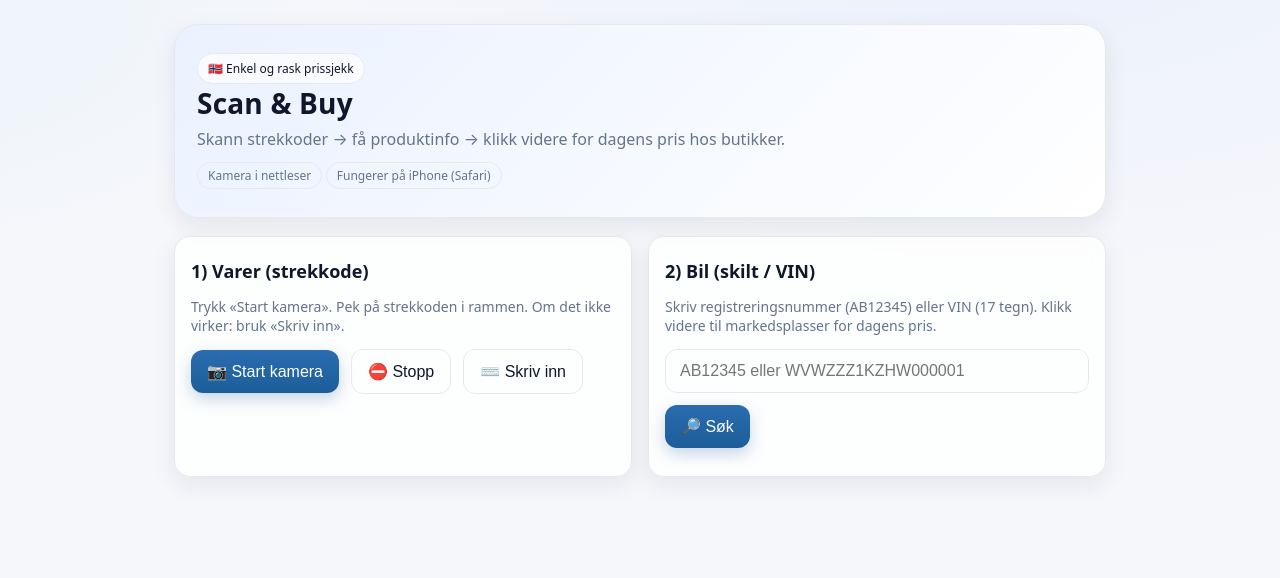
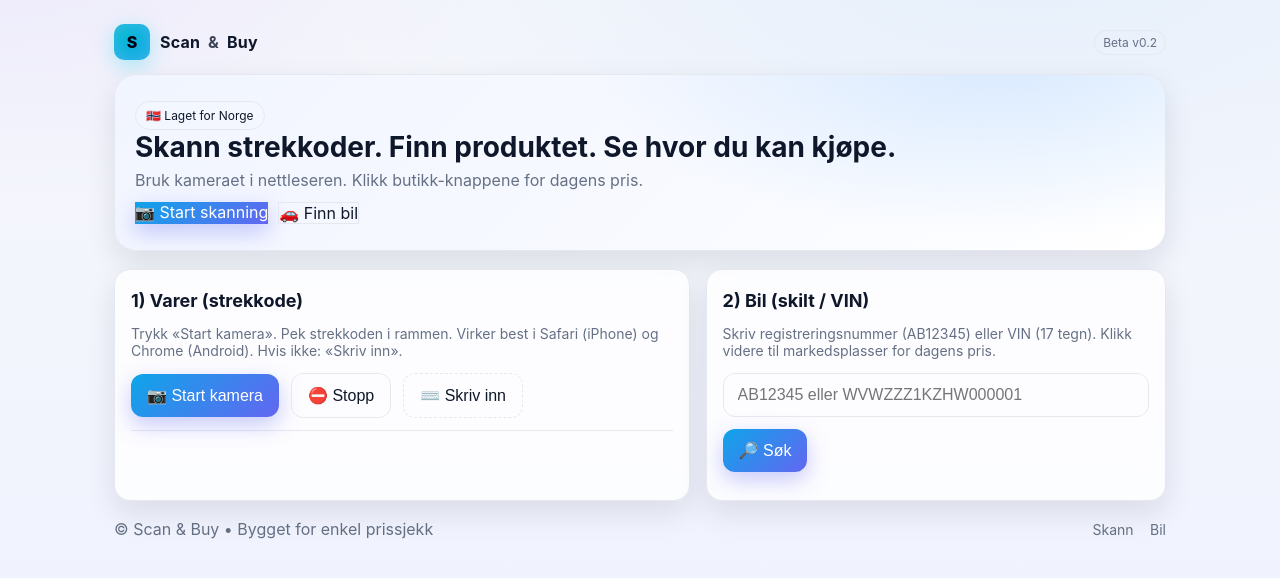
Before and after one commit to MrNoire/Finder, a plain HTML site: page index.html in a window 1280 px wide. Drawn offline with Linux system fonts and the light colour scheme.

Commit message:
Update index.html

```diff
--- a/index.html
+++ b/index.html
@@ -6,130 +6,141 @@
   <title>Scan & Buy — Norge</title>
   <meta name="color-scheme" content="light dark">
   <style>
-    /* ------------ THEME & RESET ------------ */
+    /* ---------- THEME ---------- */
     :root{
-      --bg: #f6f7fb;
-      --panel: #ffffffcc; /* glass */
-      --ink: #0f172a;
-      --muted:#64748b;
-      --brand:#2b6cb0;
-      --brand-2:#1C5D99;
-      --line:#e6e8ef;
-      --shadow: 0 8px 24px rgba(16,24,40,.08);
-      --radius: 16px;
+      --bg:#0b1220;
+      --bg2:#0d1630;
+      --grad1:#0ea5e9; /* cyan */
+      --grad2:#6366f1; /* indigo */
+      --panel:#0f1b2c99;  /* glass */
+      --lift:#14243d;     /* panel base */
+      --ink:#e6e8ef;
+      --muted:#9aa7bf;
+      --line:#1f2b45;
+      --brand:#7cc3ff;
+      --accent:#22d3ee;
+      --radius:16px;
+      --shadow:0 10px 28px rgba(0,0,0,.45);
     }
-    @media (prefers-color-scheme: dark){
+    @media (prefers-color-scheme: light){
       :root{
-        --bg:#0b1220;
-        --panel:#121a2acc;
-        --ink:#e6e8ef;
-        --muted:#98a2b3;
-        --brand:#6ea8ff;
-        --brand-2:#7bb4ff;
-        --line:#263042;
-        --shadow: 0 8px 24px rgba(0,0,0,.35);
+        --bg:#f6f7fb; --bg2:#eef2ff;
+        --panel:#ffffffcc; --lift:#ffffff;
+        --ink:#0f172a; --muted:#667085; --line:#e6e8ef;
+        --brand:#1C5D99; --accent:#06b6d4;
+        --shadow:0 12px 30px rgba(16,24,40,.10);
       }
     }
     *{box-sizing:border-box}
     html,body{height:100%}
     body{
-      margin:0;
-      color:var(--ink);
+      margin:0; color:var(--ink);
       background:
-        radial-gradient(1200px 600px at 80% -10%, #bcd3ff33, transparent 60%),
-        radial-gradient(900px 500px at -10% 0%, #c2e9fb33, transparent 55%),
-        var(--bg);
-      font-family: ui-sans-serif, system-ui, -apple-system, Segoe UI, Roboto, Arial;
+        radial-gradient(1200px 600px at 80% -10%, #70b8ff22, transparent 60%),
+        radial-gradient(950px 520px at 0% -10%, #a78bfa22, transparent 55%),
+        linear-gradient(180deg, var(--bg), var(--bg2));
+      font-family: ui-sans-serif, -apple-system, system-ui, Segoe UI, Roboto, Arial;
     }
-    a{color:inherit}
-    .wrap{max-width:980px;margin:0 auto;padding:24px}
+    a{color:inherit; text-decoration:none}
+    .wrap{max-width:1100px; margin:0 auto; padding:24px}
 
-    /* ------------ HEADER / HERO ------------ */
+    /* ---------- HEADER / BRAND ---------- */
+    .topbar{display:flex; align-items:center; justify-content:space-between; margin-bottom:14px}
+    .brand{display:flex; align-items:center; gap:10px}
+    .logo{
+      width:36px; height:36px; border-radius:10px;
+      background: radial-gradient(circle at 30% 30%, var(--accent), var(--grad1));
+      box-shadow:0 6px 20px rgba(34,211,238,.35), inset 0 0 18px #ffffff33;
+      display:flex; align-items:center; justify-content:center; color:#001;
+      font-weight:800;
+    }
+    .brandname{font-weight:700; letter-spacing:.2px}
+    .version{color:var(--muted); font-size:12px; border:1px solid var(--line); padding:4px 8px; border-radius:999px}
+
+    /* ---------- HERO ---------- */
     .hero{
       position:relative; overflow:hidden;
-      border-radius: calc(var(--radius) + 8px);
-      background: linear-gradient(135deg, #eaf2ff 0%, #f3f7ff 40%, #ffffff 100%);
-      padding: 28px 22px;
-      border: 1px solid var(--line);
+      border:1px solid var(--line);
+      border-radius: calc(var(--radius) + 6px);
+      background:
+        radial-gradient(600px 280px at 85% -10%, #93c5fd33, transparent 60%),
+        linear-gradient(135deg, #101c33 0%, #0f1a2f 60%, #0e182b 100%);
+      padding:26px 20px;
       box-shadow: var(--shadow);
     }
-    @media (prefers-color-scheme: dark){
-      .hero{background: linear-gradient(135deg,#0f1c33 0%,#0f1a2a 60%,#0d1524 100%);}
+    @media (prefers-color-scheme: light){
+      .hero{
+        background:
+          radial-gradient(700px 300px at 85% -10%, #93c5fd55, transparent 60%),
+          linear-gradient(135deg, #f1f5ff 0%, #f7f9ff 50%, #ffffff 100%);
+      }
     }
-    .hero h1{margin:0 0 6px 0; font-size:28px; letter-spacing:.2px}
+    .hero h1{margin:0 0 6px; font-size:28px}
     .hero p{margin:0; color:var(--muted)}
     .badge{
       display:inline-flex; gap:8px; align-items:center;
       font-size:12px; padding:6px 10px; border-radius:999px;
-      background:#ffffffaa; border:1px solid var(--line); backdrop-filter: blur(8px);
+      background:#ffffff22; border:1px solid var(--line); backdrop-filter: blur(8px);
     }
-    @media (prefers-color-scheme: dark){ .badge{background:#1a2438aa;} }
+    .heroRow{display:flex; gap:18px; align-items:center; justify-content:space-between}
+    .heroActions{display:flex; gap:10px; flex-wrap:wrap}
 
-    /* ------------ LAYOUT ------------ */
-    .grid{display:grid; grid-template-columns:1fr 1fr; gap:16px; margin-top:18px}
-    @media (max-width:820px){ .grid{grid-template-columns:1fr} }
-
+    /* ---------- GRID & CARDS ---------- */
+    .grid{display:grid; grid-template-columns:1.25fr 1fr; gap:16px; margin-top:18px}
+    @media (max-width:980px){ .grid{grid-template-columns:1fr} }
     .card{
-      position:relative;
-      background: var(--panel);
+      background: linear-gradient(180deg, var(--panel), var(--panel));
       border:1px solid var(--line);
       border-radius: var(--radius);
-      padding:16px;
       box-shadow: var(--shadow);
-      backdrop-filter: blur(8px);
-      -webkit-backdrop-filter: blur(8px);
-      animation: fadeIn .4s ease both;
+      backdrop-filter: blur(10px); -webkit-backdrop-filter: blur(10px);
+      padding:16px; position:relative; overflow:hidden;
+      animation:fadeIn .4s ease both;
     }
-    @keyframes fadeIn{ from{opacity:0; transform:translateY(6px)} to{opacity:1; transform:none} }
-
-    h3{margin:6px 0 8px 0; font-size:18px}
+    @keyframes fadeIn{from{opacity:0; transform:translateY(6px)} to{opacity:1; transform:none}}
+    h3{margin:4px 0 8px; font-size:18px}
     .muted{color:var(--muted); font-size:14px}
     .row{display:flex; gap:12px; flex-wrap:wrap; align-items:center}
-    .spacer{height:10px}
-    .divider{height:1px;background:var(--line);margin:12px 0}
+    .divider{height:1px; background:var(--line); margin:12px 0}
+    .hint{font-size:12px; color:var(--muted)}
 
-    /* ------------ CONTROLS ------------ */
+    /* ---------- CONTROLS ---------- */
     button{
       border:0; cursor:pointer; font-size:16px; padding:12px 16px;
-      border-radius:12px; transition: transform .05s ease, box-shadow .2s ease, background .2s;
+      border-radius:12px; transition: transform .05s ease, box-shadow .2s ease;
     }
-    .btn-primary{ background:linear-gradient(180deg,var(--brand),var(--brand-2)); color:#fff; box-shadow: 0 6px 16px rgba(28,93,153,.25) }
-    .btn-primary:active{ transform: translateY(1px) }
-    .btn-ghost{ background: transparent; color:var(--ink); border:1px solid var(--line) }
-    .btn-outline{ background:#ffffff11; color:var(--ink); border:1px dashed var(--line) }
+    .btn-primary{ color:#fff; background:linear-gradient(135deg, var(--grad1), var(--grad2));
+      box-shadow:0 8px 22px rgba(99,102,241,.35) }
+    .btn-primary:active{ transform:translateY(1px) }
+    .btn-ghost{ background:transparent; color:var(--ink); border:1px solid var(--line) }
+    .btn-dash{ background:transparent; color:var(--ink); border:1px dashed var(--line) }
     input{
       width:100%; padding:12px 14px; border-radius:12px;
       border:1px solid var(--line); background:transparent; color:var(--ink); font-size:16px
     }
 
-    /* ------------ MEDIA ------------ */
+    /* ---------- MEDIA ---------- */
     video{width:100%; border-radius:14px; background:#000; display:none}
 
-    /* scan overlay frame */
-    .scan-frame{
-      position:absolute; inset:0; pointer-events:none; display:none;
-    }
+    /* scan overlay */
+    .scan-frame{position:absolute; inset:0; pointer-events:none; display:none}
     .scan-frame:before{
-      content:""; position:absolute; left:50%; top:50%; width:72%; max-width:560px; height:38%;
+      content:""; position:absolute; left:50%; top:50%; width:78%; max-width:620px; height:38%;
       transform: translate(-50%,-50%);
-      border:2px solid #5aa7ff; border-radius:14px; box-shadow:0 0 0 9999px rgba(0,0,0,.35) inset;
+      border:2px solid #60a5fa; border-radius:14px; box-shadow:0 0 0 9999px rgba(0,0,0,.45) inset;
     }
 
-    /* ------------ LISTS ------------ */
+    /* ---------- OFFERS / LISTS ---------- */
     .offers{display:grid; grid-template-columns:1fr 1fr; gap:10px}
     @media (max-width:640px){ .offers{grid-template-columns:1fr} }
     .offer{
       display:flex; justify-content:space-between; align-items:center; gap:8px;
-      padding:12px; border:1px solid var(--line); border-radius:12px; background:#ffffff88;
-    }
-    @media (prefers-color-scheme: dark){ .offer{background:#0f1b2c88;} }
-    .chip{
-      display:inline-flex; align-items:center; gap:6px;
-      padding:4px 10px; border-radius:999px; border:1px solid var(--line); color:var(--muted); font-size:12px
+      padding:12px; border:1px solid var(--line); border-radius:12px;
+      background: linear-gradient(180deg, var(--lift), transparent);
     }
 
-    /* ------------ SKELETON ------------ */
-    .skeleton{ position:relative; overflow:hidden; background:#e8edf6; border-radius:12px }
+    /* ---------- SKELETON ---------- */
+    .skeleton{ position:relative; overflow:hidden; background:#d9e1f022; border-radius:12px }
     .skeleton:after{
       content:""; position:absolute; inset:0;
       background: linear-gradient(90deg, transparent, #ffffff55, transparent);
@@ -138,7 +149,9 @@
     @keyframes shine{ from{transform: translateX(-100%)} to{transform: translateX(100%)} }
     .skeleton-row{height:14px; margin:8px 0}
 
-    /* ------------ TOAST ------------ */
+    /* ---------- FOOTER ---------- */
+    footer{margin:18px 0 6px; display:flex; justify-content:space-between; align-items:center; color:var(--muted)}
+    .footlinks a{margin-left:12px; font-size:14px}
     .toast{
       position:fixed; left:50%; bottom:22px; transform:translateX(-50%);
       background:#111827ee; color:#fff; padding:10px 14px; border-radius:12px; font-size:14px;
@@ -148,38 +161,46 @@
 </head>
 <body>
   <div class="wrap">
+    <div class="topbar">
+      <div class="brand">
+        <div class="logo">S</div>
+        <div class="brandname">Scan&nbsp;&nbsp;<span style="opacity:.8">&</span>&nbsp;&nbsp;Buy</div>
+      </div>
+      <div class="version">Beta v0.2</div>
+    </div>
+
     <section class="hero">
-      <div class="row" style="justify-content:space-between; align-items:center">
+      <div class="heroRow">
         <div>
-          <div class="badge">🇳🇴 Enkel og rask prissjekk</div>
-          <h1>Scan & Buy</h1>
-          <p>Skann strekkoder → få produktinfo → klikk videre for dagens pris hos butikker.</p>
-        </div>
-        <div class="muted" style="text-align:right">
-          <div class="chip">Kamera i nettleser</div>
-          <div class="chip">Fungerer på iPhone (Safari)</div>
+          <div class="badge">🇳🇴 Laget for Norge</div>
+          <h1>Skann strekkoder. Finn produktet. Se hvor du kan kjøpe.</h1>
+          <p>Bruk kameraet i nettleseren. Klikk butikk-knappene for dagens pris.</p>
+          <div class="heroActions" style="margin-top:12px">
+            <a href="#scan" class="btn-primary">📷 Start skanning</a>
+            <a href="#car" class="btn-ghost">🚗 Finn bil</a>
+          </div>
         </div>
       </div>
     </section>
 
-    <div class="grid">
+    <div class="grid" id="scan">
       <!-- PRODUCTS -->
       <div class="card" id="productsCard">
         <h3>1) Varer (strekkode)</h3>
-        <p class="muted">Trykk «Start kamera». Pek på strekkoden i rammen. Om det ikke virker: bruk «Skriv inn».</p>
+        <p class="muted">Trykk «Start kamera». Pek strekkoden i rammen. Virker best i Safari (iPhone) og Chrome (Android). Hvis ikke: «Skriv inn».</p>
         <div class="row">
           <button id="startScan" class="btn-primary">📷 Start kamera</button>
           <button id="stopScan" class="btn-ghost" disabled>⛔ Stopp</button>
-          <button id="typeCode" class="btn-ghost">⌨️ Skriv inn</button>
+          <button id="typeCode" class="btn-dash">⌨️ Skriv inn</button>
         </div>
-        <div class="spacer"></div>
+        <div class="divider"></div>
         <div style="position:relative">
           <video id="preview" playsinline muted></video>
           <div class="scan-frame" id="scanFrame"></div>
         </div>
         <div id="manualBox" class="row" style="display:none; margin-top:10px">
           <input id="codeInput" placeholder="EAN/GTIN (f.eks. 7310865004703)"/>
-          <button id="codeGo" class="btn-outline">Søk</button>
+          <button id="codeGo" class="btn-ghost">Søk</button>
         </div>
 
         <div id="productArea" style="margin-top:12px">
@@ -193,7 +214,7 @@
       </div>
 
       <!-- CARS -->
-      <div class="card">
+      <div class="card" id="car">
         <h3>2) Bil (skilt / VIN)</h3>
         <p class="muted">Skriv registreringsnummer (AB12345) eller VIN (17 tegn). Klikk videre til markedsplasser for dagens pris.</p>
         <div class="row">
@@ -204,13 +225,21 @@
       </div>
     </div>
 
+    <footer>
+      <div>© Scan & Buy • Bygget for enkel prissjekk</div>
+      <div class="footlinks">
+        <a href="#scan">Skann</a>
+        <a href="#car">Bil</a>
+      </div>
+    </footer>
+
     <div class="toast" id="toast">Melding</div>
   </div>
 
   <!-- ZXing fallback (for browsers without BarcodeDetector) -->
   <script src="https://cdn.jsdelivr.net/npm/@zxing/library@0.20.0/umd/index.min.js"></script>
   <script>
-    /* --------------- SMALL HELPERS --------------- */
+    /* ---------- HELPERS ---------- */
     const $ = s => document.querySelector(s);
     const toast = (msg, ms=2200)=>{ const t=$('#toast'); t.textContent=msg; t.style.display='block'; setTimeout(()=>t.style.display='none', ms); };
 
@@ -226,14 +255,14 @@
     const looksLikeVin = s => /^[A-HJ-NPR-Z0-9]{17}$/.test((s||'').trim().toUpperCase());
     const looksLikeNorPlate = s => /^[A-Z]{2}\d{4,5}$/.test((s||'').trim().toUpperCase().replace(/\s+/g,''));
 
-    /* --------------- PRODUCT RENDER --------------- */
+    /* ---------- PRODUCT RENDER ---------- */
     function renderProduct(data, barcode){
       const area = $('#productArea');
       $('#placeholder').style.display='none';
 
       if (!data || data.status !== 1){
         area.innerHTML = `
-          <div class="card" style="background:#fffbebaa; border-color:#facc15">
+          <div class="card" style="background:#422006aa; border-color:#f59e0b">
             Fant ikke produkt for <strong>${barcode}</strong>.
             <div class="muted">Tips: prøv igjen, eller søk i butikkene under.</div>
           </div>`;
@@ -254,8 +283,8 @@
         <div class="card" style="padding:0">
           <div style="display:grid; grid-template-columns: 2fr 1fr; gap:0">
             <div style="padding:16px">
-              <div style="font-weight:600; font-size:18px">${title}</div>
-              ${brand ? `<div class="chip" style="margin-top:6px">Merke: ${brand}</div>` : ''}
+              <div style="font-weight:700; font-size:19px; letter-spacing:.2px">${title}</div>
+              ${brand ? `<div class="hint" style="margin-top:6px">Merke: <strong>${brand}</strong></div>` : ''}
               <div class="muted" style="margin-top:8px">Strekkode: ${barcode}</div>
               <div class="divider"></div>
               <div style="font-weight:600; margin:6px 0 8px">Butikker (klikk for dagens pris)</div>
@@ -264,7 +293,8 @@
               <div class="muted">Kilde: Open Food Facts (live). Pris vises på butikk-siden.</div>
             </div>
             <div style="padding:16px; border-left:1px solid var(--line)">
-              <div class="imgbox" style="height:220px; border-radius:12px; border:1px dashed var(--line); background:#ffffff33; display:flex; align-items:center; justify-content:center">
+              <div style="height:220px; border-radius:12px; border:1px solid var(--line);
+                          background:linear-gradient(180deg, #0f1b2c55, #0f1b2c22); display:flex; align-items:center; justify-content:center">
                 ${img ? `<img src="${img}" alt="Produktbilde" style="max-height:200px; max-width:100%; object-fit:contain">` : '<span class="muted">Ingen bilde</span>'}
               </div>
             </div>
@@ -272,7 +302,7 @@
         </div>`;
     }
 
-    /* --------------- CAR RENDER --------------- */
+    /* ---------- CAR RENDER ---------- */
     function renderCarCard(input){
       const q = (input||'').trim().toUpperCase();
       const area = $('#carArea');
@@ -286,8 +316,8 @@
 
       area.innerHTML = `
         <div class="card">
-          <div style="font-weight:600">Søk etter bil</div>
-          <div class="muted" style="margin-top:6px">Du skrev: <strong>${q}</strong> • <span class="chip">${tag}</span></div>
+          <div style="font-weight:700">Søk etter bil</div>
+          <div class="muted" style="margin-top:6px">Du skrev: <strong>${q}</strong> • <span class="hint">${tag}</span></div>
           <div class="divider"></div>
           <div style="font-weight:600; margin-bottom:8px">Markedsplasser (live priser)</div>
           <div class="offers">${cards}</div>
@@ -296,7 +326,7 @@
         </div>`;
     }
 
-    /* --------------- CAMERA & SCAN --------------- */
+    /* ---------- CAMERA & SCAN ---------- */
     const startBtn = $('#startScan');
     const stopBtn  = $('#stopScan');
     const typeBtn  = $('#typeCode');
@@ -322,9 +352,7 @@
         video.srcObject = stream; await video.play();
         video.style.display='block'; frame.style.display='block';
         stopBtn.disabled=false;
-      }catch(e){
-        toast('Kunne ikke åpne kamera. Sjekk tillatelse og https.');
-      }
+      }catch(e){ toast('Kunne ikke åpne kamera. Sjekk tillatelse og https.'); }
     }
 
     async function fetchOFF(barcode){
@@ -349,9 +377,7 @@
           const codes = await detector.detect(video);
           if (codes && codes.length){
             const raw = codes[0].rawValue || '';
-            if (raw){
-              scanning=false; await stopCamera(); await fetchOFF(raw); return;
-            }
+            if (raw){ scanning=false; await stopCamera(); await fetchOFF(raw); return; }
           }
         }catch(_){}
         requestAnimationFrame(tick);
@@ -372,9 +398,7 @@
           const bmp = new ZXing.BinaryBitmap(new ZXing.HybridBinarizer(src));
           const res = ZXing.BrowserMultiFormatReader.decodeBitmap(bmp);
           const code = res && res.getText ? res.getText() : null;
-          if (code){
-            scanning=false; await stopCamera(); await fetchOFF(code);
-          }
+          if (code){ scanning=false; await stopCamera(); await fetchOFF(code); }
         }catch(_e){ /* keep trying */ }
       }, 220);
     }
@@ -389,7 +413,7 @@
     typeBtn.addEventListener('click', ()=>{ manual.style.display = manual.style.display==='none' ? 'flex' : 'none'; });
     codeGo.addEventListener('click', ()=>{ const c=codeIn.value.trim(); if(c){ fetchOFF(c); } });
 
-    /* --------------- CAR SEARCH --------------- */
+    /* ---------- CAR SEARCH ---------- */
     $('#carSearch').addEventListener('click', ()=>{
       const q = $('#carInput').value;
       renderCarCard(q);
```
